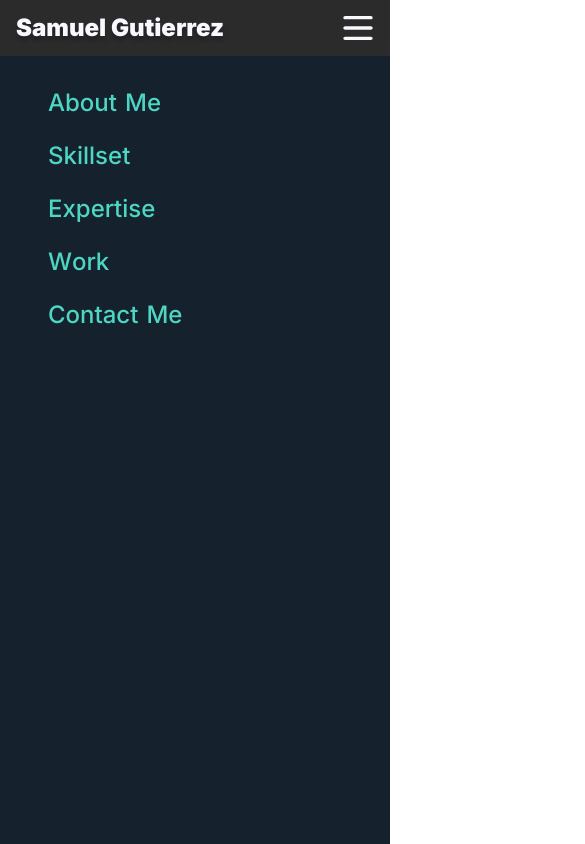
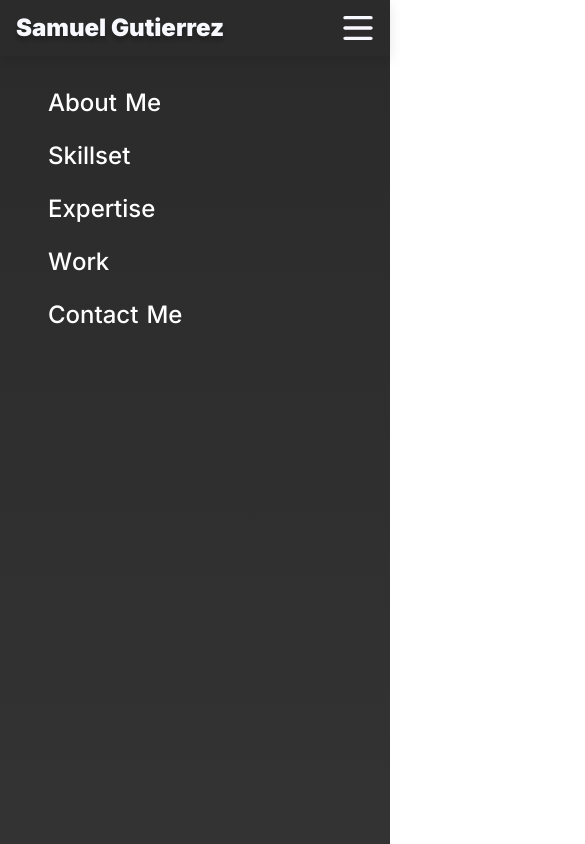
Before and after one commit to SamuelCosmo/Portfolio-Samuel, a Next.js app: page / in a window 390 px wide. Both pictures are taken after a click on the picture 358 px from the left and 28 px from the top of the page. Shown: the top 844 px of the page, 585 px wide, since content can reach past the window. Built offline with nearby package versions, Linux system fonts and the light colour scheme.

Commit message:
Updated Hero mobile
Updated Hero mobile

```diff
--- a/src/app/_components/Header/header.module.scss
+++ b/src/app/_components/Header/header.module.scss
@@ -1,4 +1,16 @@
 @import 'src/shared/scss/media-queries';
+
+.main {
+  display: flex;
+  justify-content: space-between;
+  align-items: center;
+  flex-direction: row;
+  background: transparent;
+  width: 100%;
+  position: fixed;
+  top: 0;
+  left: 0;
+  z-index: 100;
 
   .body {
     display: flex;
@@ -6,12 +18,10 @@
     align-items: center;
     flex-direction: row;
     padding: 16px 64px;
-  background: transparent;
+    background: #2b2b2b;
     width: 100%;
-  position: fixed;
-  top: 0;
-  left: 0;
-  z-index: 100;
+    box-shadow: rgba(0, 0, 0, 0.1) 0px 4px 12px;
+    z-index: 2;
 
     @include mobile {
       padding: 4px 16px;
@@ -81,6 +91,13 @@
       }
     }
 
+    img {
+      @include mobile {
+        max-width: 32px;
+      }
+    }
+  }
+
   &__side-menu {
     position: fixed;
     width: 100vw;
@@ -93,8 +110,9 @@
     gap: 32px;
     top: 56px;
     left: -100vw;
-    background: #15212c;
+    background: linear-gradient(180deg, #2b2b2b 0%, #333333 100%);
     transition: all 0.5s ease-out;
+    z-index: 1;
 
     &--opened {
       left: 0 !important;
@@ -112,7 +130,7 @@
         display: flex;
         flex-direction: row;
 
-        color: #4dd6c3;
+        color: white;
         text-align: right;
         font-family: 'Inter';
         font-size: 24px;
@@ -154,10 +172,4 @@
       }
     }
   }
-
-  img {
-    @include mobile {
-      max-width: 32px;
 }
-  }
-}
--- a/src/app/_components/Header/header.tsx
+++ b/src/app/_components/Header/header.tsx
@@ -19,7 +19,7 @@ export default function HeaderComponent({ childRefs }: Props) {
 
   const splitWord = (value: string) => {
     return value.split('').map((letter, letterIndex) => (
-      <div key={letterIndex} className={styles['body__side-menu__submenu__option--letter']}>
+      <div key={letterIndex} className={styles['main__side-menu__submenu__option--letter']}>
         <span
           style={{
             animationDelay: `${letterIndex * 0.06 + 0.4}s`,
@@ -33,6 +33,7 @@ export default function HeaderComponent({ childRefs }: Props) {
   }
 
   return (
+    <div className={styles.main}>
       <div className={styles.body}>
         <button
           className={styles['body__title']}
@@ -98,20 +99,21 @@ export default function HeaderComponent({ childRefs }: Props) {
             setSideBarOpen(!sideBarOpen)
           }}
         />
+      </div>
 
       <div
         className={
-          styles['body__side-menu'] + ' hide-desktop ' + (sideBarOpen ? styles['body__side-menu--opened'] : '')
+          styles['main__side-menu'] + ' hide-desktop ' + (sideBarOpen ? styles['main__side-menu--opened'] : '')
         }
       >
-        <div className={styles['body__side-menu__submenu']}>
-          <span className={styles['body__side-menu__submenu__option']}>{sideBarOpen ? splitWord('About Me') : ''}</span>
-          <span className={styles['body__side-menu__submenu__option']}>{sideBarOpen ? splitWord('Skillset') : ''}</span>
-          <span className={styles['body__side-menu__submenu__option']}>
+        <div className={styles['main__side-menu__submenu']}>
+          <span className={styles['main__side-menu__submenu__option']}>{sideBarOpen ? splitWord('About Me') : ''}</span>
+          <span className={styles['main__side-menu__submenu__option']}>{sideBarOpen ? splitWord('Skillset') : ''}</span>
+          <span className={styles['main__side-menu__submenu__option']}>
             {sideBarOpen ? splitWord('Expertise') : ''}
           </span>
-          <span className={styles['body__side-menu__submenu__option']}>{sideBarOpen ? splitWord('Work') : ''}</span>
-          <span className={styles['body__side-menu__submenu__option']}>
+          <span className={styles['main__side-menu__submenu__option']}>{sideBarOpen ? splitWord('Work') : ''}</span>
+          <span className={styles['main__side-menu__submenu__option']}>
             {sideBarOpen ? splitWord('Contact Me') : ''}
           </span>
         </div>
--- a/src/app/_components/Hero/hero.module.scss
+++ b/src/app/_components/Hero/hero.module.scss
@@ -6,6 +6,7 @@
   align-items: center;
   width: 100vw;
   height: 100dvh;
+  overflow: hidden;
 
   .background {
     display: flex;
@@ -36,6 +37,7 @@
 
     @include mobile {
       padding: 0;
+      align-items: center;
     }
 
     .portafolio {
@@ -45,6 +47,48 @@
       line-height: 28.1px;
       text-align: left;
       color: #a5a5a5;
+    }
+
+    &__photo-container {
+      display: flex;
+      justify-content: center;
+      align-items: center;
+      position: relative;
+      margin-bottom: 16px;
+
+      &__back {
+        position: absolute;
+        background: transparent;
+        z-index: 1;
+        animation: rotation 60s linear infinite;
+        height: auto;
+        width: 520px;
+
+        @include mobile {
+          max-width: 367px;
+        }
+
+        @keyframes rotation {
+          0% {
+            transform: rotate(0deg);
+          }
+
+          100% {
+            transform: rotate(360deg);
+          }
+        }
+      }
+
+      &__photo {
+        border-radius: 50%;
+        z-index: 2;
+        max-width: 360px;
+        height: auto;
+
+        @include mobile {
+          max-width: 246px;
+        }
+      }
     }
 
     .title {
@@ -58,6 +102,12 @@
       line-height: 5.2vw;
       text-align: left;
       color: #ffffff;
+      z-index: 2;
+
+      @include mobile {
+        font-size: 32px;
+        line-height: 34px;
+      }
     }
 
     .subtitle {
@@ -70,7 +120,13 @@
       font-weight: 700;
       line-height: 5vw;
       text-align: left;
+      z-index: 2;
       color: #a5a5a5;
+
+      @include mobile {
+        font-size: 22px;
+        line-height: 24px;
+      }
 
       span {
         font-family: Inter;
--- a/src/app/_components/Hero/hero.tsx
+++ b/src/app/_components/Hero/hero.tsx
@@ -2,26 +2,41 @@ import styles from './hero.module.scss'
 import Image from 'next/image'
 import shapes1 from '../../../../public/svg/hero/shapes_1.svg'
 import shapes2 from '../../../../public/svg/hero/shapes_2.svg'
+import background from '../../../../public/svg/about/background_photo.svg'
+import photo from '../../../../public/assets/about/photo.png'
 import { useState } from 'react'
 
 const title = 'Samuel Gutierrez'
 const subtitle = 'Building things for the web'
+const subtitleMobile = 'Front-end Developer'
 
 export default function HeroComponent() {
-  const splitString = (text: any, first: boolean) => {
+  const splitString = (text: any) => {
     const list = text.split('')
     return list.map((item: string, index: number) => {
       return (
+        <>
           <div
             key={index}
             style={{
               width: item === ' ' ? '16px' : 'initial',
               animationDelay: `${index * 0.1 + 0.5}s`,
             }}
-          className={styles['letter']}
+            className={styles['letter'] + ' hide-mobile'}
           >
             {item}
           </div>
+          <div
+            key={index}
+            style={{
+              width: item === ' ' ? '8px' : 'initial',
+              animationDelay: `${index * 0.1 + 0.5}s`,
+            }}
+            className={styles['letter'] + ' hide-desktop hide-tablet'}
+          >
+            {item}
+          </div>
+        </>
       )
     })
   }
@@ -33,11 +48,17 @@ export default function HeroComponent() {
         <Image src={shapes2} alt='shapes' className={styles['background__second']} />
       </div>
       <div className={styles.body}>
-        <h1 className={styles.title}>{splitString(title, true)}</h1>
-        <h2 className={styles.subtitle}>
-          {splitString(subtitle, false)}
+        <div className={styles['body__photo-container'] + ' hide-desktop hide-tablet'}>
+          <Image alt='background_photo' src={background} className={styles['body__photo-container__back']} />
+          <Image alt='photo' src={photo} className={styles['body__photo-container__photo']} />
+        </div>
+        <h1 className={styles.title + ' hide-mobile'}>{splitString(title)}</h1>
+        <h1 className={styles.title + ' hide-desktop hide-tablet'}>{title}</h1>
+        <h2 className={styles.subtitle + ' hide-mobile'}>
+          {splitString(subtitle)}
           <span>_{'>'}</span>
         </h2>
+        <h2 className={styles.subtitle + ' hide-desktop hide-tablet'}>{splitString(subtitleMobile)}</h2>
       </div>
     </div>
   )
--- a/src/app/_components/Social/social.module.scss
+++ b/src/app/_components/Social/social.module.scss
@@ -1,3 +1,5 @@
+@import 'src/shared/scss/media-queries';
+
 .main {
   display: flex;
   justify-content: center;
@@ -9,15 +11,33 @@
   left: 32px;
   z-index: 3;
 
+  @include mobile {
+    gap: 12px;
+    left: 0;
+    bottom: 32px;
+    flex-direction: row;
+    width: 100%;
+  }
+
   img {
     width: 45px;
     height: 45px;
     cursor: pointer;
+
+    @include mobile {
+      width: 36px;
+      height: 36px;
+    }
   }
 
   .line {
     width: 2px;
-    height: 128px;
+    height: 92px;
     background: #a5a5a5;
+
+    @include mobile {
+      width: 25%;
+      height: 2px;
+    }
   }
 }
--- a/src/app/_components/Social/social.tsx
+++ b/src/app/_components/Social/social.tsx
@@ -7,6 +7,7 @@ import linkedin from '../../../../public/svg/social/linkedin.svg'
 export default function SocialComponent() {
   return (
     <div className={styles['main']}>
+      <div className={styles['line'] + ' hide-tablet hide-desktop'} />
       <Image src={facebook} alt='facebook' />
       <Image src={github} alt='github' />
       <Image src={linkedin} alt='linkedin' />
--- a/src/app/page.tsx
+++ b/src/app/page.tsx
@@ -27,7 +27,7 @@ export default function Home() {
         <HeaderComponent childRefs={childRefs} />
         {/* <ButtonsMovementComponent childRefs={childRefs} /> */}
         <HeroComponent />
-        <div ref={childRefs.aboutRef} className={styles['body__container']}>
+        {/* <div ref={childRefs.aboutRef} className={styles['body__container']}>
           <AboutComponent />
         </div>
         <div ref={childRefs.skillsetRef} className={styles['body__container']}>
@@ -41,7 +41,7 @@ export default function Home() {
         </div>
         <div ref={childRefs.contactRef} className={styles['body__container']}>
           <ContactComponent />
-        </div>
+        </div> */}
       </div>
     </main>
   )
```
Lines whose indentation alone changed are shown as unchanged.
